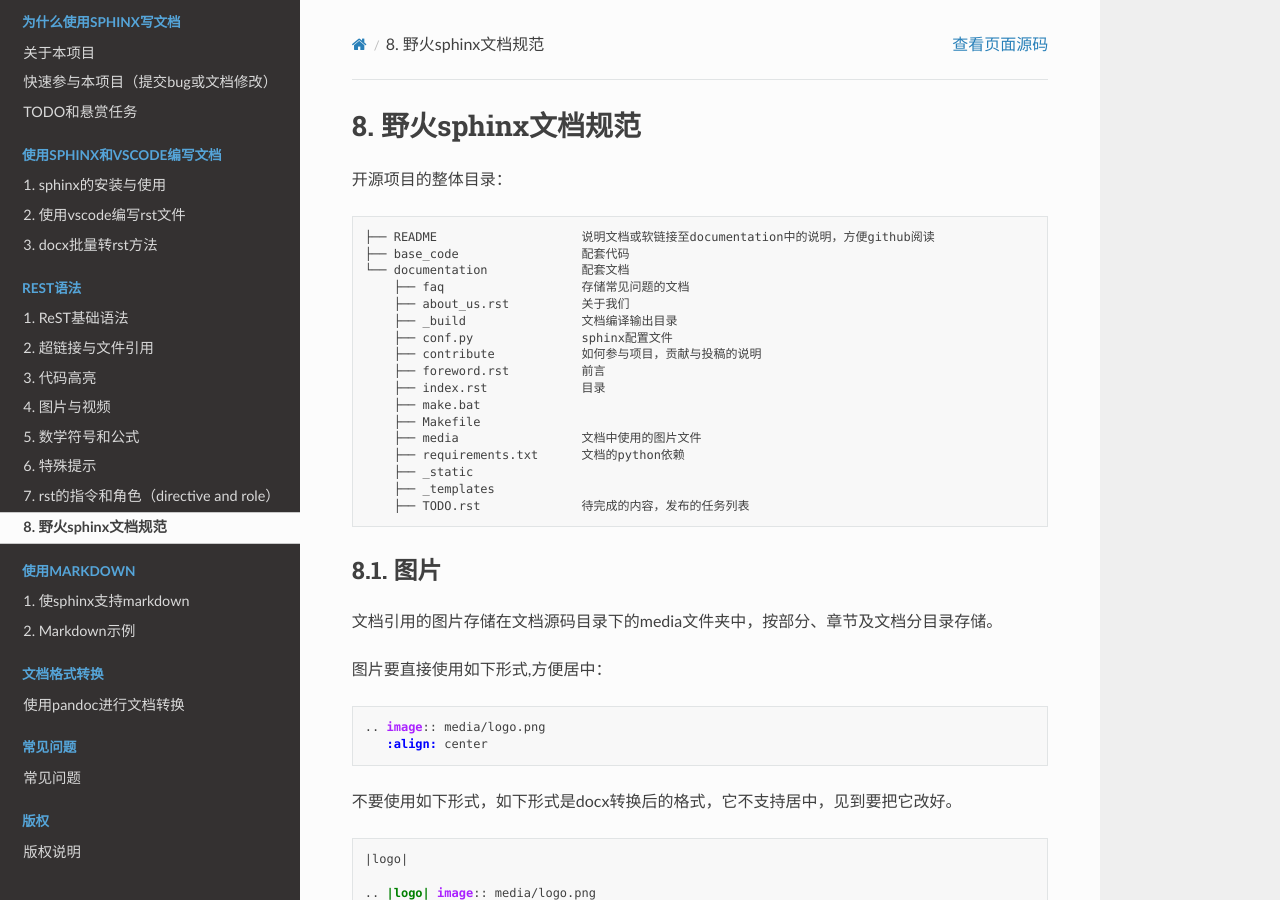
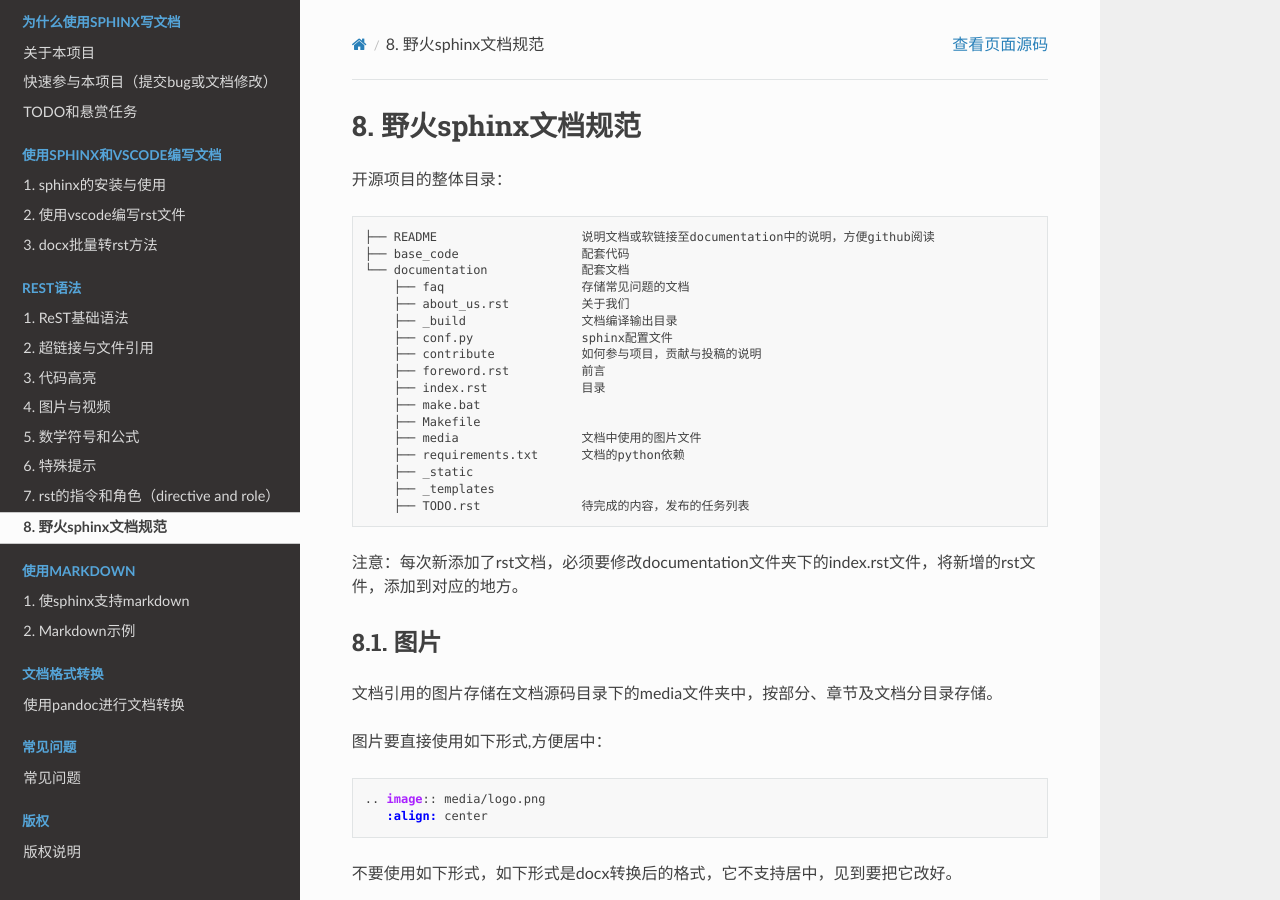
Before and after one commit to Embedfire/ebf_contribute_guide, a Sphinx documentation site: the page built from documentation/rest-syntax/rule.rst, in a window 1280 px wide and 900 px high. Built offline with Sphinx 7.4.7 and the Read the Docs theme 2.0.0, drawn with Linux system fonts in a browser that asks for light colours; pages that are not in the unit, such as notebooks, are missing from menus.

Commit message:
新增文档说明，推送文档到master，在线文档没更新，需要修改index.rst

```diff
--- a/documentation/rest-syntax/rule.rst
+++ b/documentation/rest-syntax/rule.rst
@@ -26,6 +26,9 @@
       ├── TODO.rst              待完成的内容，发布的任务列表
 
 .. highlight:: rst
+
+注意：每次新添加了rst文档，必须要修改documentation文件夹下的index.rst文件，将新增的rst文件，添加到对应的地方。
+
 
 图片
 ---------------------------------
```
